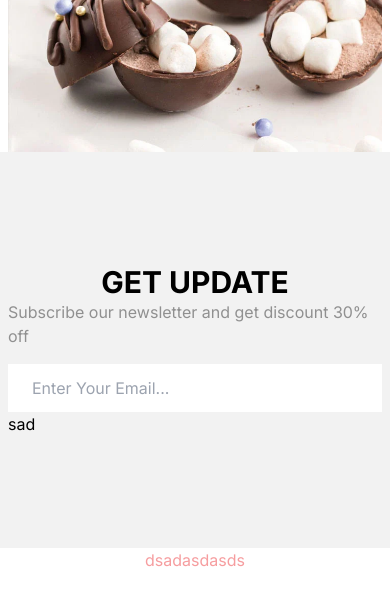
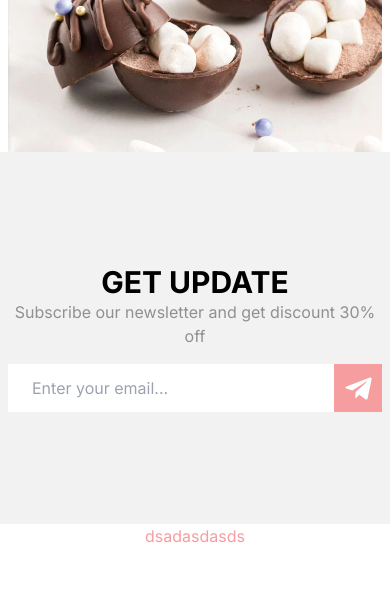
Before and after one commit to YoWuzzup/choco, a Next.js app in the folder frontend/: page /en in a window 390 px wide. Shown: the part 4962-5568 px from the top of the page. Built offline with nearby package versions, Linux system fonts and the light colour scheme.

Commit message:
did subscribe section

```diff
--- a/frontend/src/components/common/Input.tsx
+++ b/frontend/src/components/common/Input.tsx
@@ -14,6 +14,8 @@ type TInput = {
     name: string;
     placeholder?: string | undefined;
     required: boolean;
+    value?: string | number;
+    handleChange: (e: any) => void;
   };
 } & ComponentProps<"input">;
 
@@ -24,15 +26,9 @@ export const Input: React.FC<TInput> = ({
   input,
 }) => {
   return (
-    <div className={classNameContainer || "mb-6 relative"}>
+    <div className={classNameContainer || `relative w-full h-12`}>
       {label ? (
-        <label
-          htmlFor={label.htmlfor}
-          className={
-            label.className ||
-            "block mb-2 text-sm font-medium text-gray-900 dark:text-white"
-          }
-        >
+        <label htmlFor={label.htmlfor} className={label.className || "sr-only"}>
           {label.labelContent}
         </label>
       ) : null}
@@ -43,10 +39,12 @@ export const Input: React.FC<TInput> = ({
         name={input?.name}
         className={
           input?.className ||
-          "bg-gray-50 border border-gray-300 text-gray-900 text-sm rounded-lg focus:ring-blue-500 focus:border-blue-500 block w-full p-2.5 dark:bg-gray-700 dark:border-gray-600 dark:placeholder-gray-400 dark:text-white dark:focus:ring-blue-500 dark:focus:border-blue-500"
+          "w-full h-full p-6 pr-16 bg-primary text-paraPrimary outline-none focus:outline-none focus-visible:outline-none"
         }
         placeholder={input?.placeholder || ""}
+        value={input?.value}
         required={input?.required || false}
+        onChange={input?.handleChange}
       />
       {children}
     </div>
--- a/frontend/src/components/sections/home/SubscribeSection.tsx
+++ b/frontend/src/components/sections/home/SubscribeSection.tsx
@@ -1,33 +1,54 @@
-import { Input } from "@/components";
+"use client";
+import { Button, Input } from "@/components";
+import TelegramIcon from "@mui/icons-material/Telegram";
+import { useState } from "react";
 
 export const SubscribeSection: React.FC = () => {
+  const [emailValue, setEmailValue] = useState<string>("");
+
+  const handleEmailChange = (e: any) => {
+    e.preventDefault();
+
+    setEmailValue(e.target.value);
+  };
+
   return (
-    <section className="w-full text-primary bg-[#f2f2f2] flex flex-col justify-around sm:flex-row mx-auto px-2 py-28 lg:px-8">
-      <div className={`pb-4 sm:pb-0 flex flex-col items-center sm:items-start`}>
+    <section className="w-full text-primary bg-[#f2f2f2] flex flex-col justify-around md:flex-row mx-auto px-2 py-28 lg:px-8">
+      <div className={`pb-4 md:pb-0 flex flex-col items-center sm:items-start`}>
         <h3 className={`text-3xl font-bold`}>GET UPDATE</h3>
-        <p className="text-paraPrimary">
+        <p className="text-paraPrimary text-center sm:text-left">
           Subscribe our newsletter and get discount 30% off
         </p>
       </div>
       <div className={`basis-5/12 flex items-center justify-center`}>
         <Input
-          classNameContainer={`relative w-full`}
+          label={{
+            labelContent: "Enter your email...",
+            htmlfor: "subscribeEmail",
+          }}
           input={{
-            className:
-              "w-full h-5 p-6 bg-primary text-paraPrimary capitalize outline-none focus:outline-none focus-visible:outline-none text-primary",
-            type: "email",
-            id: "email",
-            name: "email",
-            placeholder: "enter your email...",
+            type: "subscribeEmail",
+            id: "subscribeEmail",
+            name: "subscribeEmail",
+            placeholder: "Enter your email...",
             required: true,
-          }}
-          label={{
-            className: "sr-only",
-            labelContent: "enter your email...",
-            htmlfor: "email",
+            value: emailValue,
+            handleChange: handleEmailChange,
           }}
         >
-          <div className="">sad</div>
+          <Button
+            type={"submit"}
+            buttonClasses={`absolute right-0 top-0 w-12 h-full bg-colorful outline-none text-secondary
+                duration-300 border border-solid border-colorfulColor
+                focus:outline-none focus-visible:outline-none
+                hover:bg-primary hover:text-colorful`}
+            handleClick={(e: any) => {
+              console.log("sad");
+            }}
+            form={"subscribeEmail"}
+          >
+            <TelegramIcon fontSize="large" />
+          </Button>
         </Input>
       </div>
     </section>
--- a/frontend/tailwind.config.ts
+++ b/frontend/tailwind.config.ts
@@ -36,6 +36,7 @@ const config: Config = {
       danger: "#dc3545",
       light: "#f8f9fa",
       dark: "#343a40",
+      colorfulColor: "#f69d9f",
     },
     fontFamily: {
       sans: [
```
